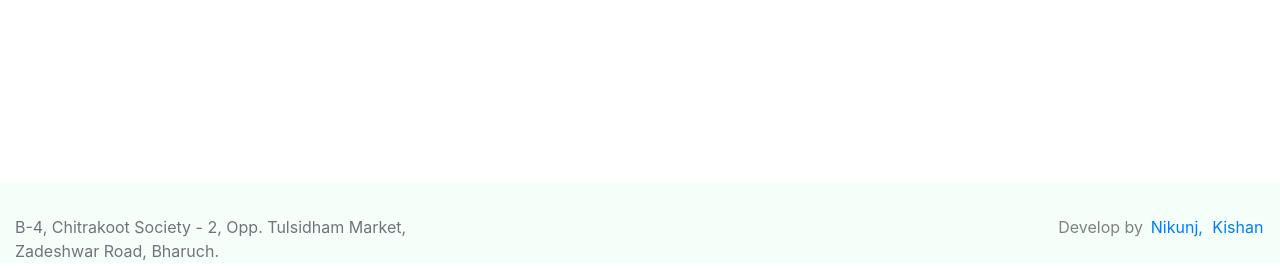
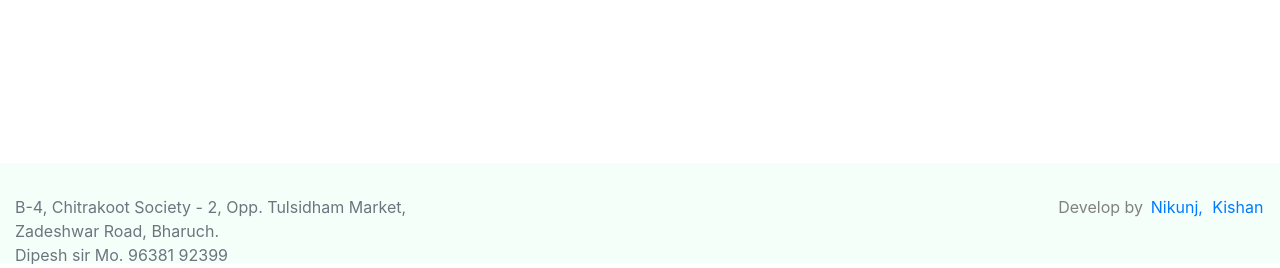
Before and after one commit to nnikunjt/student_results, a PHP site: page /index.php in a window 1280 px wide. Shown: the part 532-800 px from the top of the page. Run offline with PHP 8.4, Linux system fonts and the light colour scheme; some libraries are stand-ins or nearby versions.

Commit message:
chnge in csss

```diff
--- a/CSS/style.css
+++ b/CSS/style.css
@@ -39,7 +39,7 @@
    	flex: 0 0 auto;
  	bottom:0px;
 
-	height: 80px;
+	height: 100px;
 	width: 100%;
  	padding-top: 2rem;
 
--- a/css/style.css
+++ b/css/style.css
@@ -39,7 +39,7 @@
    	flex: 0 0 auto;
  	bottom:0px;
 
-	height: 80px;
+	height: 100px;
 	width: 100%;
  	padding-top: 2rem;
 
```
